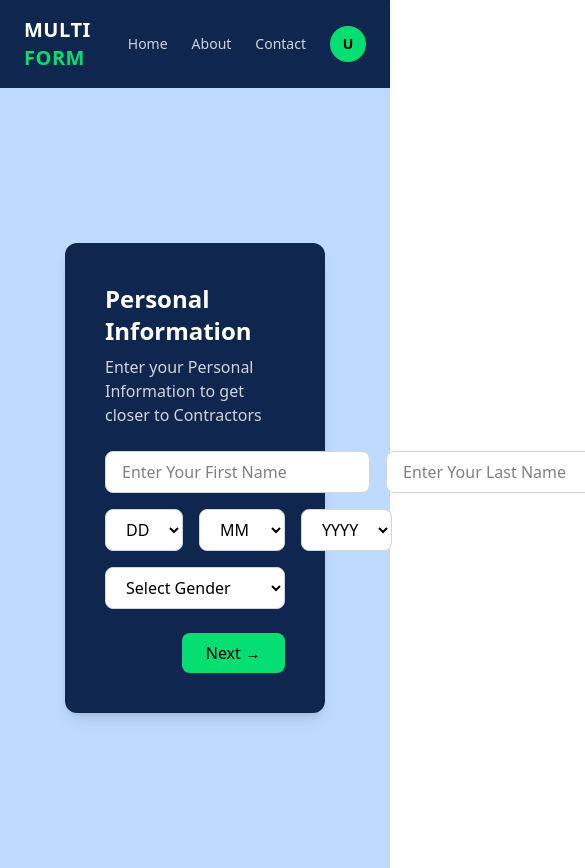
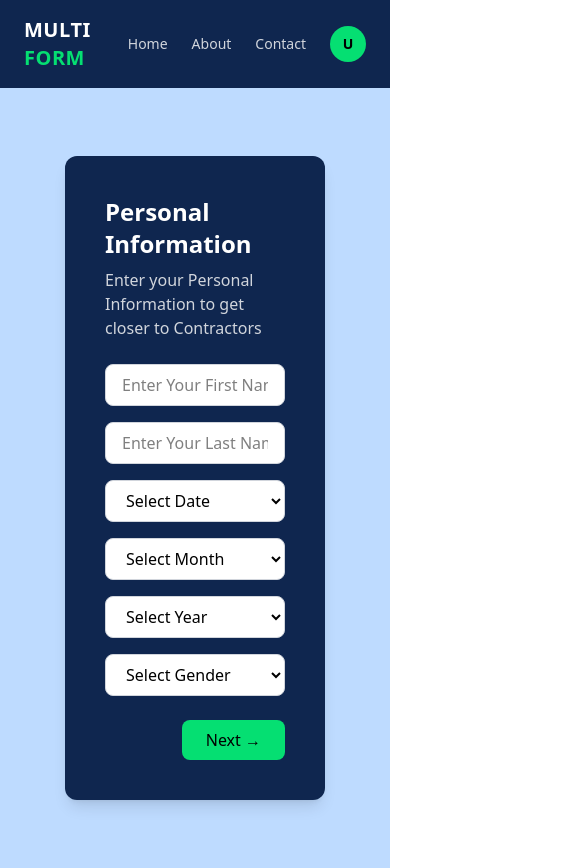
Before and after one commit to Hood-Khan/multi-step-form-app-reactjs, a React (Vite) app: page / in a window 390 px wide. Shown: the top 868 px of the page, 585 px wide, since content can reach past the window. Built offline with nearby package versions, Linux system fonts and the light colour scheme.

Commit message:
minor changes

```diff
--- a/src/components/PersonalInfo.jsx
+++ b/src/components/PersonalInfo.jsx
@@ -1,10 +1,9 @@
 import React from "react";
 
-const PersonalInfo = ({signupForm,handleChange}) => {
+const PersonalInfo = ({ signupForm, handleChange }) => {
   const currentYear = new Date().getFullYear();
 
-  console.log(signupForm)
-  const {firstName, lastName, date, month, year, gender}=signupForm;
+  const { firstName, lastName, date, month, year, gender } = signupForm;
 
   return (
     <>
@@ -15,14 +14,14 @@ const PersonalInfo = ({signupForm,handleChange}) => {
 
       <form className="space-y-4">
         {/* Name Fields */}
-        <div className="flex gap-4">
+        <div className="flex flex-col md:flex-row gap-4">
           <input
             type="text"
             name="firstName"
             value={firstName}
             onChange={handleChange}
             placeholder="Enter Your First Name"
-            className="flex-1 px-4 py-2 rounded-lg border border-gray-300 bg-white text-black focus:outline-none focus:ring-2 focus:ring-green-400"
+            className="w-full md:flex-1 px-4 py-2 rounded-lg border border-gray-300 bg-white text-black focus:outline-none focus:ring-2 focus:ring-green-400"
           />
           <input
             type="text"
@@ -30,21 +29,33 @@ const PersonalInfo = ({signupForm,handleChange}) => {
             value={lastName}
             onChange={handleChange}
             placeholder="Enter Your Last Name"
-            className="flex-1 px-4 py-2 rounded-lg border border-gray-300 bg-white text-black focus:outline-none focus:ring-2 focus:ring-green-400"
+            className="w-full md:flex-1 px-4 py-2 rounded-lg border border-gray-300 bg-white text-black focus:outline-none focus:ring-2 focus:ring-green-400"
           />
         </div>
 
         {/* Date of Birth */}
-        <div className="flex gap-4">
-          <select name="date" value={date} onChange={handleChange} className="flex-1 px-4 py-2 rounded-lg border border-gray-300 bg-white text-black focus:outline-none focus:ring-2 focus:ring-green-400">
-            <option value="">DD</option>
+        <div className="flex flex-col md:flex-row gap-4">
+          <select
+            name="date"
+            value={date}
+            onChange={handleChange}
+            className="w-full md:flex-1 px-4 py-2 rounded-lg border border-gray-300 bg-white text-black focus:outline-none focus:ring-2 focus:ring-green-400"
+          >
+            <option value="">Select Date</option>
             {Array.from({ length: 31 }, (_, i) => (
-              <option key={i + 1} value={i+1}>{i + 1}</option>
+              <option key={i + 1} value={i + 1}>
+                {i + 1}
+              </option>
             ))}
           </select>
 
-          <select name="month" value={month} onChange={handleChange} className="flex-1 px-4 py-2 rounded-lg border border-gray-300 bg-white text-black focus:outline-none focus:ring-2 focus:ring-green-400">
-            <option value="">MM</option>
+          <select
+            name="month"
+            value={month}
+            onChange={handleChange}
+            className="w-full md:flex-1 px-4 py-2 rounded-lg border border-gray-300 bg-white text-black focus:outline-none focus:ring-2 focus:ring-green-400"
+          >
+            <option value="">Select Month</option>
             {[
               "Jan",
               "Feb",
@@ -59,22 +70,38 @@ const PersonalInfo = ({signupForm,handleChange}) => {
               "Nov",
               "Dec",
             ].map((m, i) => (
-              <option key={i} value={i}>{m}</option>
+              <option key={i} value={i}>
+                {m}
+              </option>
             ))}
           </select>
 
-          <select name="year" value={year} onChange={handleChange} className="flex-1 px-4 py-2 rounded-lg border border-gray-300 bg-white text-black focus:outline-none focus:ring-2 focus:ring-green-400">
-            <option value="">YYYY</option>
+          <select
+            name="year"
+            value={year}
+            onChange={handleChange}
+            className="w-full md:flex-1 px-4 py-2 rounded-lg border border-gray-300 bg-white text-black focus:outline-none focus:ring-2 focus:ring-green-400"
+          >
+            <option value="">Select Year</option>
             {Array.from({ length: 100 }, (_, i) => {
               const year = currentYear - i;
-              return <option key={year} value={year}>{year}</option>;
+              return (
+                <option key={year} value={year}>
+                  {year}
+                </option>
+              );
             })}
           </select>
         </div>
 
         {/* Gender */}
-        <div className="flex gap-4">
-          <select name="gender" value={gender} onChange={handleChange} className="flex-1 px-4 py-2 rounded-lg border border-gray-300 bg-white text-black focus:outline-none focus:ring-2 focus:ring-green-400">
+        <div className="flex flex-col md:flex-row gap-4">
+          <select
+            name="gender"
+            value={gender}
+            onChange={handleChange}
+            className="w-full md:flex-1 px-4 py-2 rounded-lg border border-gray-300 bg-white text-black focus:outline-none focus:ring-2 focus:ring-green-400"
+          >
             <option value="">Select Gender</option>
             <option value="male">Male</option>
             <option value="female">Female</option>
```
